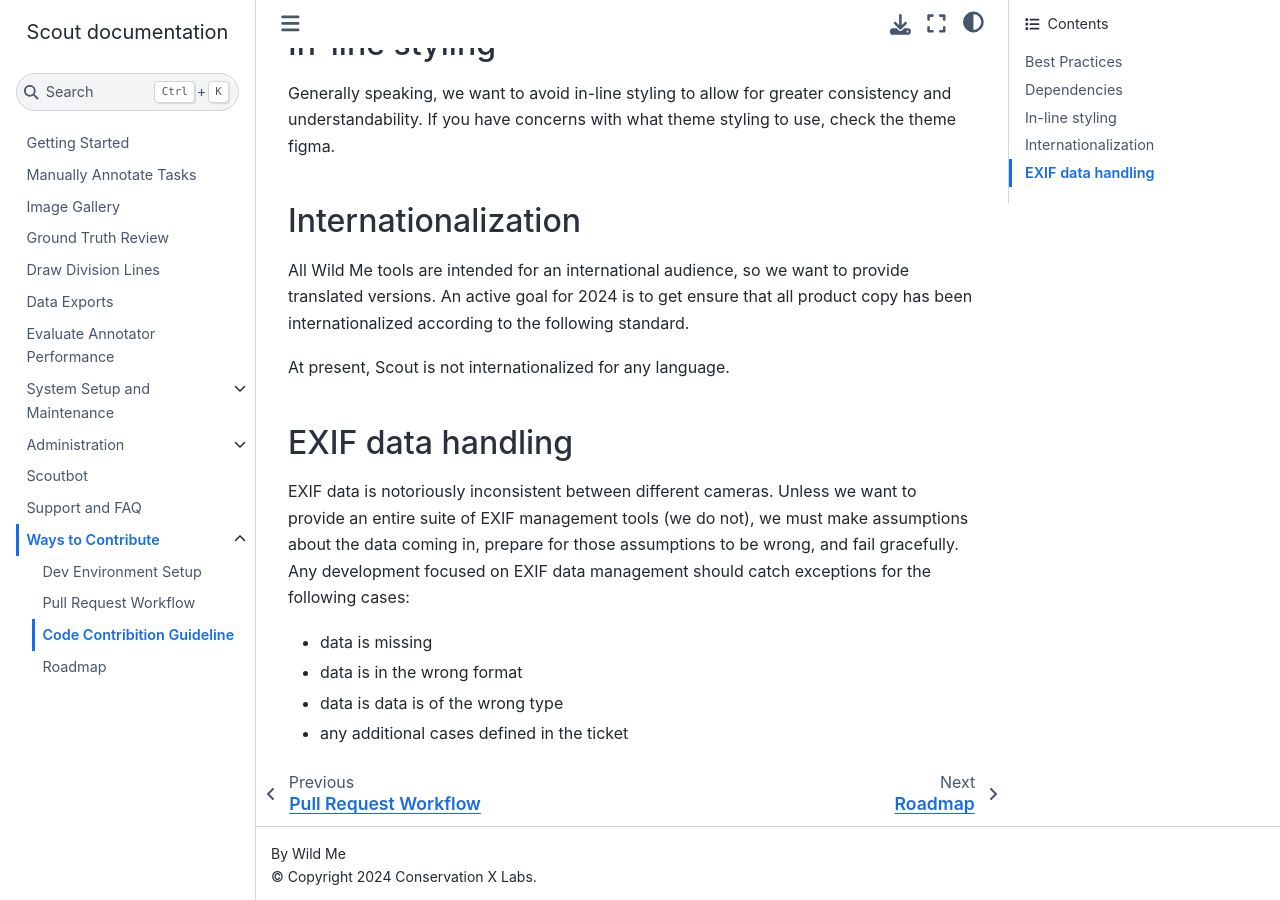
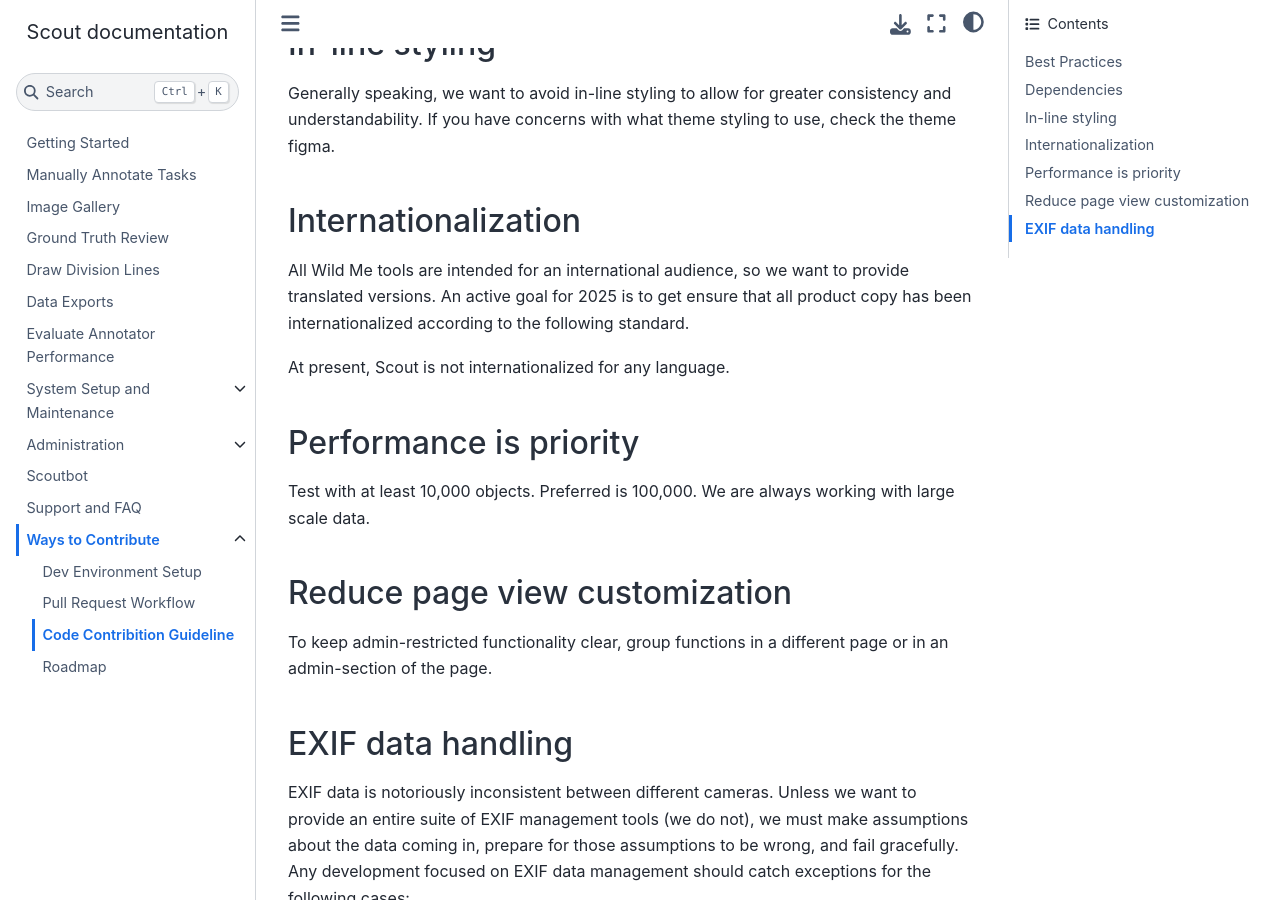
Before and after one commit to WildMeOrg/scout-docs, a Sphinx documentation site: the page built from docs/contribute/code-guide.md, in a window 1280 px wide and 900 px high, scrolled down 625 px. Built offline with Sphinx 7.4.7 and the Sphinx Book theme 1.1.4, drawn with Linux system fonts in a browser that asks for light colours.

Commit message:
added nfrs based on 2.4.0

```diff
--- a/docs/contribute/code-guide.md
+++ b/docs/contribute/code-guide.md
@@ -11,9 +11,15 @@
 Generally speaking, we want to avoid in-line styling to allow for greater consistency and understandability. If you have concerns with what theme styling to use, check the theme figma.
 
 ## Internationalization
-All Wild Me tools are intended for an international audience, so we want to provide translated versions. An active goal for 2024 is to get ensure that all product copy has been internationalized according to the following standard.
+All Wild Me tools are intended for an international audience, so we want to provide translated versions. An active goal for 2025 is to get ensure that all product copy has been internationalized according to the following standard.
 
 At present, Scout is not internationalized for any language.
+
+## Performance is priority
+Test with at least 10,000 objects. Preferred is 100,000. We are always working with large scale data.
+
+## Reduce page view customization
+To keep admin-restricted functionality clear, group functions in a different page or in an admin-section of the page.
 
 ## EXIF data handling
 EXIF data is notoriously inconsistent between different cameras. Unless we want to provide an entire suite of EXIF management tools (we do not), we must make assumptions about the data coming in, prepare for those assumptions to be wrong, and fail gracefully. Any development focused on EXIF data management should catch exceptions for the following cases:
```
